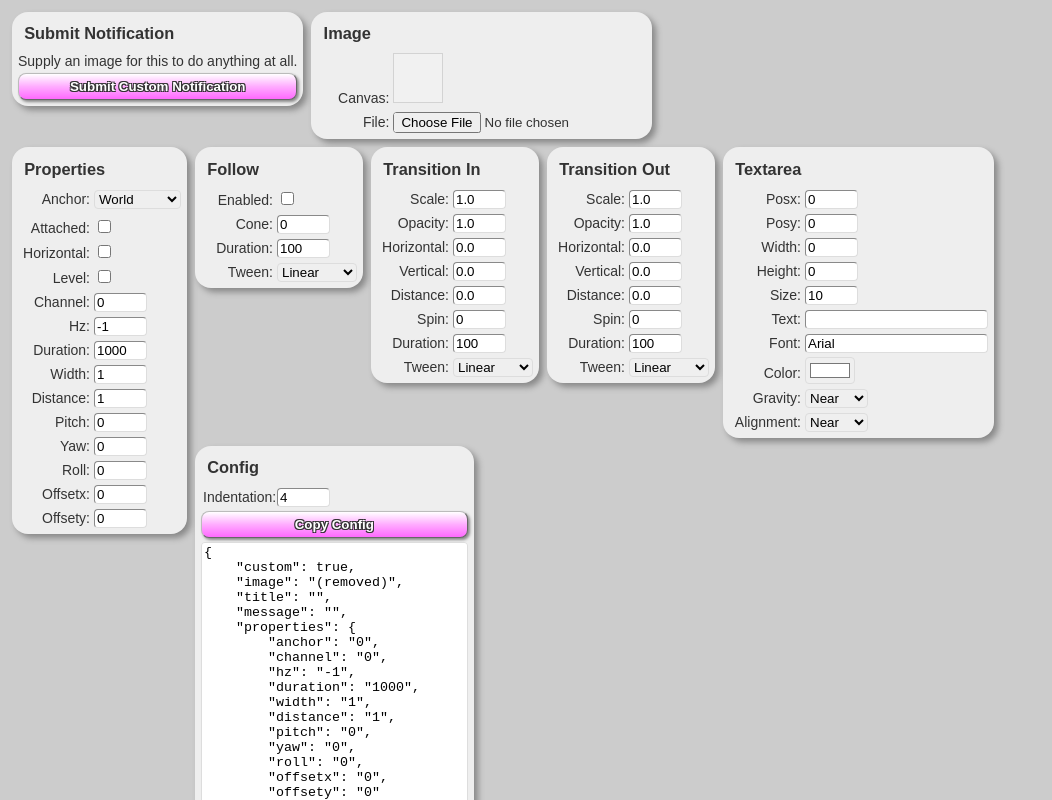
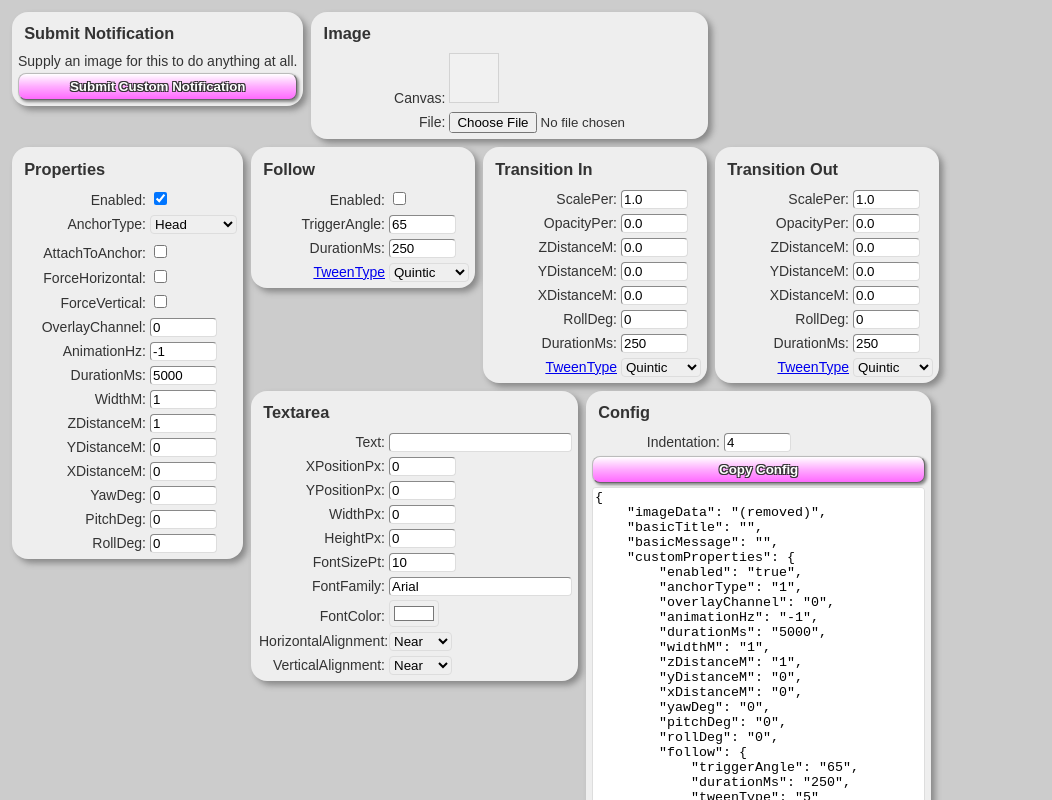
Before and after one commit to BOLL7708/OpenVROverlayPipe, a plain HTML site: page OpenVRNotificationPipe/editor.html in a window 1280 px wide. Both pictures are taken after a click on the button "Submit Custom Notification". Shown: the top 800 px of the page, without its empty margins (0-1052 px from the left). Drawn offline with Linux system fonts and the light colour scheme.

Commit message:
Rename most payload fields to be more descriptive/verbose

```diff
--- a/OpenVRNotificationPipe/editor.html
+++ b/OpenVRNotificationPipe/editor.html
@@ -33,7 +33,7 @@
         }
         form p label {
             display: inline-block;
-            width: 5em;
+            width: 9em;
             text-align: right;
             padding-right: 4px;
             user-select: none;
@@ -77,7 +77,7 @@
             padding: 2px;
         }
         input[type=number] {
-            width: 4em;
+            width: 5em;
         }
         canvas {
             margin: 0;
@@ -87,7 +87,7 @@
             height: 2em;
         }
         textarea {
-            width: 20em;
+            width: 25em;
             height: 30em;
         }
     </style>
@@ -107,52 +107,53 @@
 
         <form id="formProperties">
             <h3>Properties</h3>
-            <select name="anchor">
+            <input name="enabled" type="checkbox" value="true" checked/>
+            <select name="anchorType">
                 <option value="0">World</option>
-                <option value="1">Head</option>
+                <option value="1" selected>Head</option>
                 <option value="2">Left hand</option>
                 <option value="3">Right hand</option>
             </select></p>
-            <input name="attached" type="checkbox" value="true"/>
-            <input name="horizontal" type="checkbox" value="true"/>
-            <input name="level" type="checkbox" value="true"/>
-            <input name="channel" type="number" value="0" step="1"/>
-            <input name="hz" type="number" value="-1" step="1"/>
-            <input name="duration" type="number" value="1000" step="100"/>
-            <input name="width" type="number" value="1" step="0.01"/>
-            <input name="distance" type="number" value="1" step="0.01"/>
-            <input name="pitch" type="number" value="0" step="1"/>
-            <input name="yaw" type="number" value="0" step="1"/>
-            <input name="roll" type="number" value="0" step="1"/>
-            <input name="offsetx" type="number" value="0" step="0.01"/>
-            <input name="offsety" type="number" value="0" step="0.01"/>
+            <input name="attachToAnchor" type="checkbox" value="true"/>
+            <input name="forceHorizontal" type="checkbox" value="true"/>
+            <input name="forceVertical" type="checkbox" value="true"/>
+            <input name="overlayChannel" type="number" value="0" step="1"/>
+            <input name="animationHz" type="number" value="-1" step="1"/>
+            <input name="durationMs" type="number" value="5000" step="500"/>
+            <input name="widthM" type="number" value="1" step="0.01"/>
+            <input name="zDistanceM" type="number" value="1" step="0.01"/>
+            <input name="yDistanceM" type="number" value="0" step="0.01"/>
+            <input name="xDistanceM" type="number" value="0" step="0.01"/>
+            <input name="yawDeg" type="number" value="0" step="1"/>
+            <input name="pitchDeg" type="number" value="0" step="1"/>
+            <input name="rollDeg" type="number" value="0" step="1"/>
         </form>
 
         <form id="formFollow">
             <h3>Follow</h3>
             <input name="enabled" type="checkbox" value="true"/>
-            <input name="cone" type="number" value="0" step="5"/>
-            <input name="duration" type="number" value="100" step="50"/>
+            <input name="triggerAngle" type="number" value="65" step="5"/>
+            <input name="durationMs" type="number" value="250" step="50"/>
         </form>
 
         <template id="templateTransition">
-            <input name="scale" type="number" step=".01" value="1.0"/>
-            <input name="opacity" type="number" step=".01" value="1.0"/>
-            <input name="horizontal" type="number" step=".01" value="0.0"/>
-            <input name="vertical" type="number" step=".01" value="0.0"/>
-            <input name="distance" type="number" step=".01" value="0.0"/>
-            <input name="spin" type="number" step="1" value="0"/>
-            <input name="duration" type="number" step="50" value="100"/>
+            <input name="scalePer" type="number" step=".01" value="1.0"/>
+            <input name="opacityPer" type="number" step="0.01" value="0.0"/>
+            <input name="zDistanceM" type="number" step="0.01" value="0.0"/>
+            <input name="yDistanceM" type="number" step="0.01" value="0.0"/>
+            <input name="xDistanceM" type="number" step="0.01" value="0.0"/>
+            <input name="rollDeg" type="number" step="1" value="0"/>
+            <input name="durationMs" type="number" step="50" value="250"/>
         </template>
 
         <template id="templateTween">
-            <select name="tween">
+            <select name="tweenType">
                 <option value="0">Linear</option>
                 <option value="1">Sine</option>
                 <option value="2">Quadratic</option>
                 <option value="3">Cubic</option>
                 <option value="4">Quartic</option>
-                <option value="5">Quintic</option>
+                <option value="5" selected>Quintic</option>
                 <option value="6">Circle</option>
                 <option value="7">Back</option>
                 <option value="8">Elastic</option>
@@ -170,20 +171,20 @@
 
         <form id="formTextarea">
             <h3>Textarea</h3>
-            <input name="posx" type="number" step="1" value="0"/>
-            <input name="posy" type="number" step="1" value="0"/>
-            <input name="width" type="number" step="1" value="0"/>
-            <input name="height" type="number" step="1" value="0"/>
-            <input name="size" type="number" step="1" value="10"/>
             <input name="text" value=""/>
-            <input name="font" type="text" value="Arial"/>
-            <input name="color" type="color" value="#FFFFFF"/>
-            <select name="gravity">
+            <input name="xPositionPx" type="number" step="1" value="0"/>
+            <input name="yPositionPx" type="number" step="1" value="0"/>
+            <input name="widthPx" type="number" step="1" value="0"/>
+            <input name="heightPx" type="number" step="1" value="0"/>
+            <input name="fontSizePt" type="number" step="1" value="10"/>
+            <input name="fontFamily" type="text" value="Arial"/>
+            <input name="fontColor" type="color" value="#FFFFFF"/>
+            <select name="horizontalAlignment">
                 <option value="0">Near</option>
                 <option value="1">Center</option>
                 <option value="2">Far</option>
             </select>
-            <select name="alignment">
+            <select name="verticalAlignment">
                 <option value="0">Near</option>
                 <option value="1">Center</option>
                 <option value="2">Far</option>
@@ -233,7 +234,9 @@
             el.parentNode.insertBefore(wrapper, el)
             const label = document.createElement('label')
             label.setAttribute('for', id)
-            label.innerText = `${name}:`
+            label.innerHTML = name.toLowerCase() == 'tweentype'
+                ? `<a href="https://easings.net/" target="_blank">${name}</a>`
+                : `${name}:`
             wrapper.appendChild(label)
             wrapper.appendChild(el)
         })
@@ -332,18 +335,19 @@
         function sendNotification(e) {
             e?.preventDefault()
             var data = {
-				custom: true,
-				image: getImageData(),
+                // General
+				imageData: getImageData(),
 
 				// Standard
-				title: "",
-				message: "",
+				basicTitle: "",
+				basicMessage: "",
 
 				// Custom
-				properties: {},
+				customProperties: {
                     follow: {},
                     transitions: [],
                     textAreas: []
+                }
 			};
 
             // Get all other data
@@ -363,25 +367,28 @@
             const textareaJSON = Object.fromEntries(textareaData.entries())
 
             // Handle multi-selects
-            propertiesJSON.anchor = propertiesData.getAll('anchor').pop()
-            followJSON.tween = followData.getAll('tween').pop()
-            transitionsInJSON.tween = transitionsInData.getAll('tween').pop()
-            transitionsOutJSON.tween = transitionsOutData.getAll('tween').pop()
-            textareaJSON.gravity = textareaData.getAll('gravity').pop()
-            textareaJSON.alignment = textareaData.getAll('alignment').pop()
+            propertiesJSON.anchorType = propertiesData.getAll('anchorType').pop()
+            followJSON.tweenType = followData.getAll('tweenType').pop()
+            transitionsInJSON.tweenType = transitionsInData.getAll('tweenType').pop()
+            transitionsOutJSON.tweenType = transitionsOutData.getAll('tweenType').pop()
+            textareaJSON.horizontalAlignment = textareaData.getAll('horizontalAlignment').pop()
+            textareaJSON.verticalAlignment = textareaData.getAll('verticalAlignment').pop()
 
             // Fill data
-            data.properties = propertiesJSON
-            data.follow = followJSON
-            data.transitions.push(transitionsInJSON)
-            data.transitions.push(transitionsOutJSON)
-            data.textAreas.push(textareaJSON)
+            data.customProperties = propertiesJSON
+            data.customProperties.follow = {}
+            data.customProperties.transitions = []
+            data.customProperties.textAreas = []
+            data.customProperties.follow = followJSON
+            data.customProperties.transitions.push(transitionsInJSON)
+            data.customProperties.transitions.push(transitionsOutJSON)
+            data.customProperties.textAreas.push(textareaJSON)
 
             // Send data
             _ws.send(JSON.stringify(data))
 
             // Update config text
-            data.image = '(removed)'
+            data.imageData = '(removed)'
             const indent = _formConfig.querySelector('#formConfig-indentation').value
             const configStr = JSON.stringify(data, null, new Array(parseInt(indent) + 1).join(' '))
             _config.innerHTML = configStr
@@ -398,11 +405,11 @@
             e?.preventDefault()
             const data = JSON.parse(_config.value)
             if(_config.value.length > 0) window.localStorage.setItem(_localStorageKey, _config.value)
-            const properties = data.properties ?? {}
-            const follow = data.follow ?? {}
-            const transitionIn = data.transitions[0] ?? {}
-            const transitionOut = data.transitions[1] ?? {}
-            const textarea = data.textAreas[0] ?? {}
+            const properties = data.customProperties ?? {}
+            const follow = data.customProperties.follow ?? {}
+            const transitionIn = data.customProperties.transitions[0] ?? {}
+            const transitionOut = data.customProperties.transitions[1] ?? {}
+            const textarea = data.customProperties.textAreas[0] ?? {}
 
             applyDataToForm(_formProperties, properties)
             applyDataToForm(_formFollow, follow)
@@ -414,6 +421,7 @@
                 for(const key in data) {
                     const id = `${form.id}-${key}`
                     const el = document.querySelector(`#${id}`)
+                    if(typeof data[key] != 'object') {
                         if(el.type == 'checkbox') {
                             el.checked = data[key] ?? ''
                         } else {
@@ -422,5 +430,6 @@
                     }
                 }
             }
+        }
     </script>
 </html>
```
Also changed, not shown: README.md, 4 other files. Lines whose indentation alone changed are shown as unchanged.
